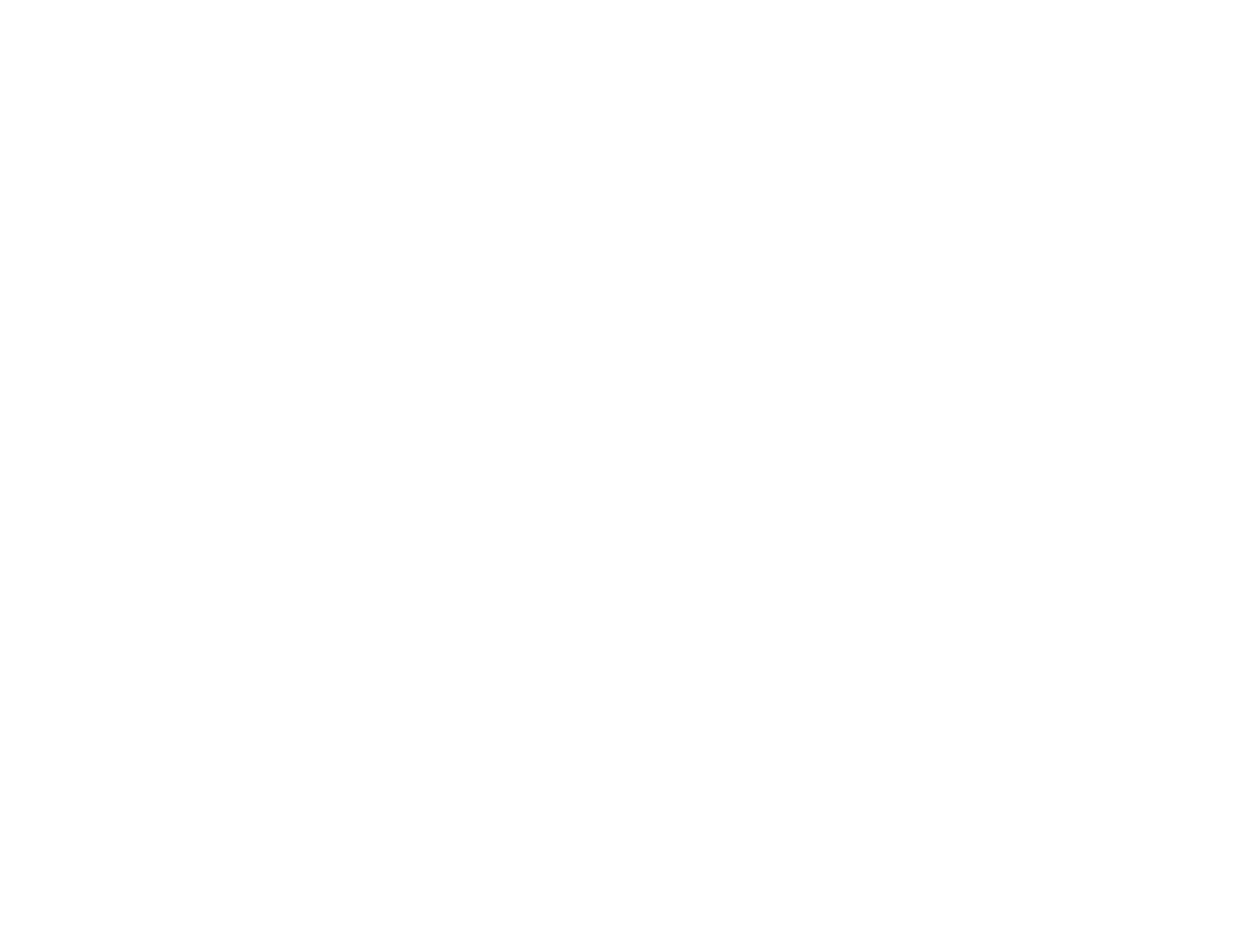
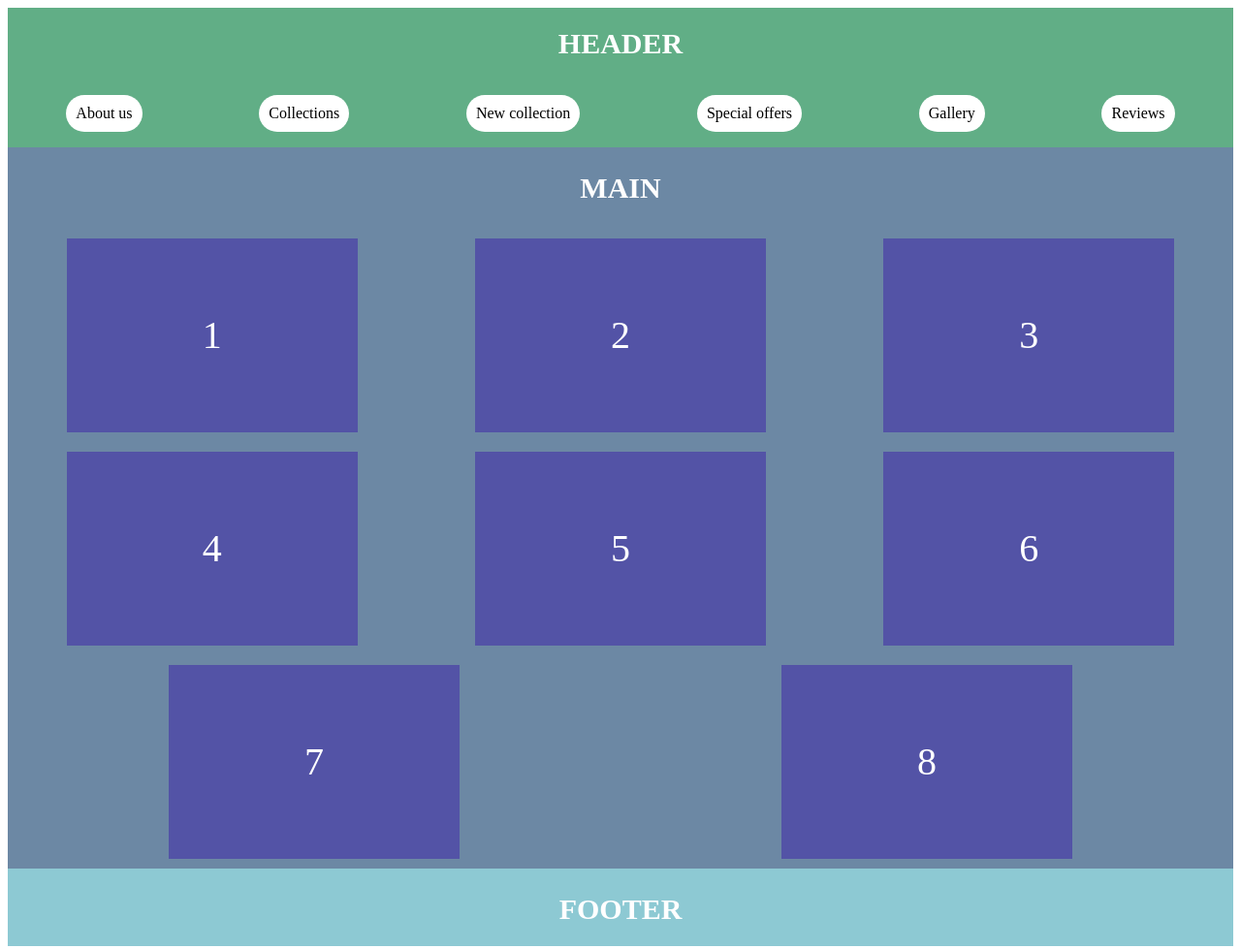
Before and after one commit to dashashaurka/HomeWork, a plain HTML site: page index.html in a window 1280 px wide. Shown: the whole page at 97% size. Before the commit the page ends 800 px from the top, so only its background shows below. Drawn offline with Linux system fonts and the light colour scheme.

Commit message:
add_homework

```diff
--- a/index.html
+++ b/index.html
@@ -1,12 +1,64 @@
 <!DOCTYPE html>
-<html lang="ru">
+<html lang="en">
+
 <head>
     <meta charset="UTF-8">
     <meta http-equiv="X-UA-Compatible" content="IE=edge">
     <meta name="viewport" content="width=device-width, initial-scale=1.0">
-    <title>Document</title>
+    <link rel="stylesheet" href="style.css">
+    <title>Flexbox</title>
 </head>
+
 <body>
+    <div class="conteiner">
+        <header class="header">
+            <h1 class="title">header</h1>
 
+            <nav>
+                <ul class="navList">
+                    <li class="NavListItem">About us</li>
+
+                    <li class="NavListItem">Collections</li>
+
+                    <li class="NavListItem">New collection</li>
+
+                    <li class="NavListItem">Special offers</li>
+
+                    <li class="NavListItem">Gallery</li>
+
+                    <li class="NavListItem">Reviews</li>
+                </ul>
+            </nav>
+        </header>
+
+        <main class="main">
+            <h2 class="title">main</h2>
+
+            <div class="ListSections">
+
+                <div class="ListItemMain">1</div>
+
+                <div class="ListItemMain">2</div>
+
+                <div class="ListItemMain">3</div>
+
+                <div class="ListItemMain">4</div>
+
+                <div class="ListItemMain">5</div>
+
+                <div class="ListItemMain">6</div>
+
+                <div class="ListItemMain">7</div>
+
+                <div class="ListItemMain">8</div>
+            </div>
+        </main>
+
+        <footer class="footer">
+            <h2 class="title">footer</h2>
+        </footer>
+
+    </div>
 </body>
+
 </html>
--- /dev/null
+++ b/style.css
@@ -0,0 +1,69 @@
+* {
+    box-sizing: content-box;
+    padding: 0;
+}
+
+.conteiner {
+    display: flex;
+    flex-direction: column;
+    width: 100%;
+}
+
+.header {
+    background-color: rgb(97, 174, 134);
+    display: flex;
+    flex-direction: column;
+}
+
+.title {
+    text-transform: uppercase;
+    color: white;
+    display: flex;
+    justify-content: center;
+    align-items: center;
+    font-size: 30px;
+}
+
+.navList {
+    display: flex;
+    list-style: none;
+    justify-content: space-around;
+    flex-wrap: wrap;
+
+}
+
+.NavListItem {
+    border-radius: 30px;
+    background-color: white;
+    padding: 10px;
+}
+
+.main {
+    display: flex;
+    flex-direction: column;
+    background-color: rgb(108, 136, 164);
+}
+
+.ListSections {
+    display: flex;
+    flex-wrap: wrap;
+    place-content: flex-start center;
+    justify-content: space-around;
+}
+
+.ListItemMain {
+    height: 200px;
+    width: 300px;
+    background-color: rgb(83, 83, 166);
+    margin: 10px;
+    color: white;
+    font-size: 40px;
+    display: flex;
+    justify-content: center;
+    align-items: center;
+}
+
+.footer {
+    background-color: rgb(141, 201, 211);
+    height: 10vh;
+}
```
